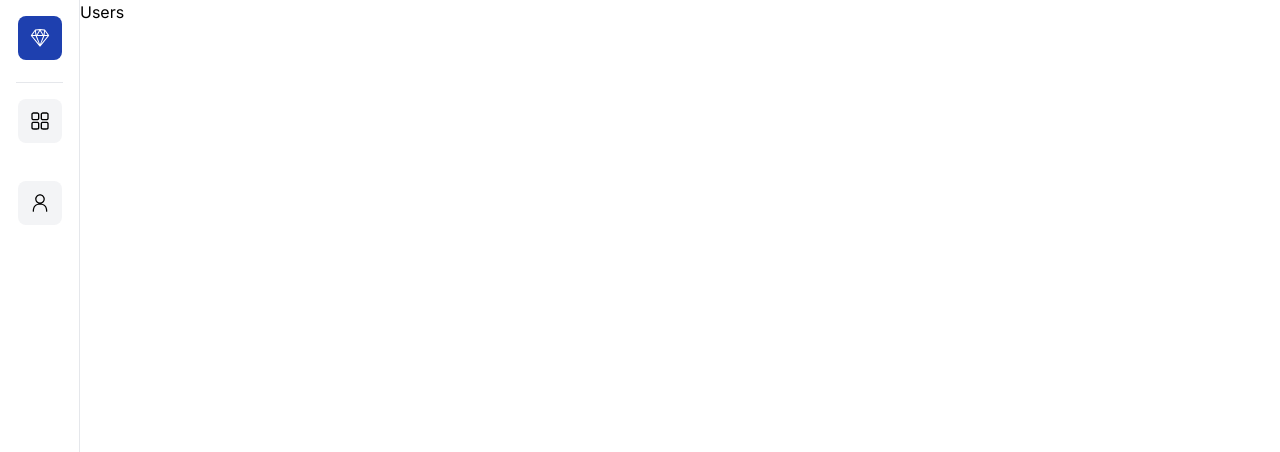
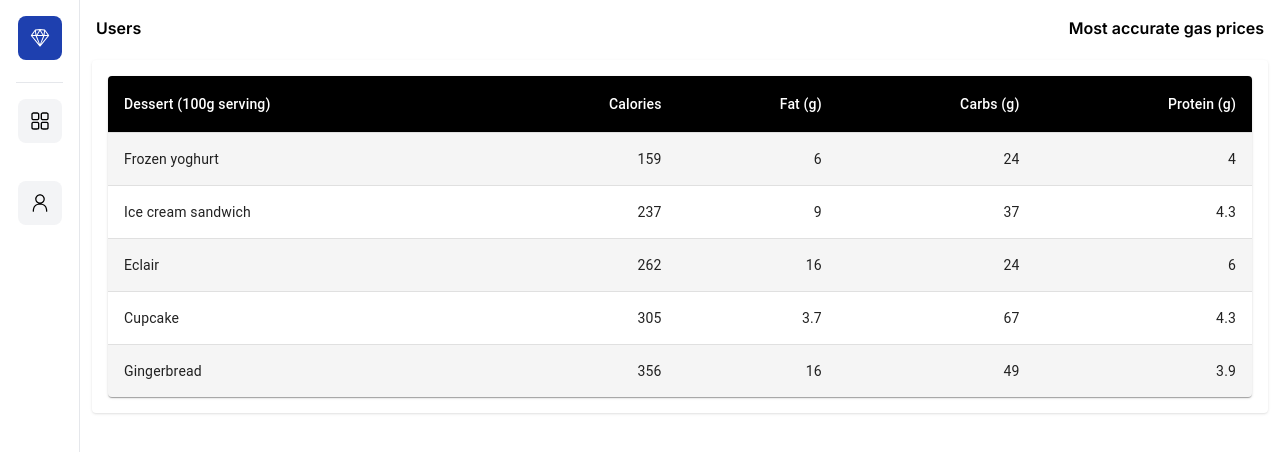
Before and after one commit to Hipiweed/petrol-test, a Next.js app: page /users in a window 1280 px wide. Shown: the top 452 px of the page. Built offline with nearby package versions, Linux system fonts and the light colour scheme.

Commit message:
Adding data table

```diff
--- a/package.json
+++ b/package.json
@@ -9,7 +9,10 @@
     "lint": "next lint"
   },
   "dependencies": {
+    "@emotion/react": "^11.11.3",
+    "@emotion/styled": "^11.11.0",
     "@fontsource/roboto": "^5.0.8",
+    "@mui/material": "^5.15.2",
     "chart.js": "^4.4.1",
     "eslint-config-prettier": "^9.1.0",
     "eslint-plugin-prettier": "^5.1.2",
--- a/src/app/layout.tsx
+++ b/src/app/layout.tsx
@@ -2,6 +2,7 @@ import type { Metadata } from 'next';
 import { Inter } from 'next/font/google';
 import './globals.css';
 import Sidebar from '../components/Sidebar';
+import Header from '@/components/Header';
 
 const inter = Inter({ subsets: ['latin'] });
 
@@ -18,7 +19,11 @@ export default function RootLayout({
   return (
     <html lang="en">
       <body className={inter.className}>
-        <Sidebar>{children}</Sidebar>
+        <Sidebar>
+          {' '}
+          <Header />
+          {children}
+        </Sidebar>
       </body>
     </html>
   );
--- a/src/app/page.tsx
+++ b/src/app/page.tsx
@@ -1,11 +1,9 @@
-import Header from '@/components/Header';
 import DashboardCardsTop from '@/components/DashboardCardsTop';
 import DashboardMiddleSection from '@/components/DashboardMiddleSection';
 
 export default function Home() {
   return (
     <main className="bg-gray-100 min-h-screen">
-      <Header />
       <DashboardCardsTop />
       <DashboardMiddleSection />
     </main>
--- a/src/app/users/page.tsx
+++ b/src/app/users/page.tsx
@@ -1,5 +1,6 @@
+import EnhancedTable from '@/components/UserTable';
 function Users() {
-  return <div>Users</div>;
+  return <EnhancedTable />;
 }
 
 export default Users;
--- a/src/components/Header.tsx
+++ b/src/components/Header.tsx
@@ -1,7 +1,19 @@
+'use client';
+import { usePathname } from 'next/navigation';
+
 function Header() {
+  const path = usePathname();
+
+  let name = '';
+  if (path === '/') {
+    name = 'Dashboard';
+  } else if (path === '/users') {
+    name = 'Users';
+  }
+
   return (
-    <div className="flex justify-between px-4 pt-4">
-      <h2>Dashboard</h2>
+    <div className="flex justify-between px-4 pt-4 pb-2">
+      <h2>{name}</h2>
       <h2>Most accurate gas prices</h2>
     </div>
   );
--- a/src/components/Sidebar.tsx
+++ b/src/components/Sidebar.tsx
@@ -1,5 +1,4 @@
 import Link from 'next/link';
-import Image from 'next/image';
 import { RxSketchLogo, RxDashboard, RxPerson } from 'react-icons/rx';
 
 function Sidebar({ children }: { children: React.ReactNode }) {
--- /dev/null
+++ b/src/components/UserTable.tsx
@@ -0,0 +1,87 @@
+'use client';
+import * as React from 'react';
+import { styled } from '@mui/material/styles';
+import Table from '@mui/material/Table';
+import TableBody from '@mui/material/TableBody';
+import TableCell, { tableCellClasses } from '@mui/material/TableCell';
+import TableContainer from '@mui/material/TableContainer';
+import TableHead from '@mui/material/TableHead';
+import TableRow from '@mui/material/TableRow';
+import Paper from '@mui/material/Paper';
+
+const StyledTableCell = styled(TableCell)(({ theme }) => ({
+  [`&.${tableCellClasses.head}`]: {
+    backgroundColor: theme.palette.common.black,
+    color: theme.palette.common.white,
+  },
+  [`&.${tableCellClasses.body}`]: {
+    fontSize: 14,
+  },
+}));
+
+const StyledTableRow = styled(TableRow)(({ theme }) => ({
+  '&:nth-of-type(odd)': {
+    backgroundColor: theme.palette.action.hover,
+  },
+  // hide last border
+  '&:last-child td, &:last-child th': {
+    border: 0,
+  },
+}));
+
+function createData(
+  name: string,
+  calories: number,
+  fat: number,
+  carbs: number,
+  protein: number,
+) {
+  return { name, calories, fat, carbs, protein };
+}
+
+const rows = [
+  createData('Frozen yoghurt', 159, 6.0, 24, 4.0),
+  createData('Ice cream sandwich', 237, 9.0, 37, 4.3),
+  createData('Eclair', 262, 16.0, 24, 6.0),
+  createData('Cupcake', 305, 3.7, 67, 4.3),
+  createData('Gingerbread', 356, 16.0, 49, 3.9),
+];
+
+export default function CustomizedTables() {
+  return (
+    <div className="p-3">
+      <div className="lg:col-span-2 col-span-6 bg-white w-full p-4 rounded shadow">
+        <TableContainer component={Paper}>
+          <Table sx={{ minWidth: 700 }} aria-label="customized table">
+            <TableHead>
+              <TableRow>
+                <StyledTableCell>Dessert (100g serving)</StyledTableCell>
+                <StyledTableCell align="right">Calories</StyledTableCell>
+                <StyledTableCell align="right">Fat&nbsp;(g)</StyledTableCell>
+                <StyledTableCell align="right">Carbs&nbsp;(g)</StyledTableCell>
+                <StyledTableCell align="right">
+                  Protein&nbsp;(g)
+                </StyledTableCell>
+              </TableRow>
+            </TableHead>
+            <TableBody>
+              {rows.map((row) => (
+                <StyledTableRow key={row.name}>
+                  <StyledTableCell component="th" scope="row">
+                    {row.name}
+                  </StyledTableCell>
+                  <StyledTableCell align="right">
+                    {row.calories}
+                  </StyledTableCell>
+                  <StyledTableCell align="right">{row.fat}</StyledTableCell>
+                  <StyledTableCell align="right">{row.carbs}</StyledTableCell>
+                  <StyledTableCell align="right">{row.protein}</StyledTableCell>
+                </StyledTableRow>
+              ))}
+            </TableBody>
+          </Table>
+        </TableContainer>
+      </div>
+    </div>
+  );
+}
```
Also changed, not shown: 1 other file (tests, documents, lock files or other folders).
